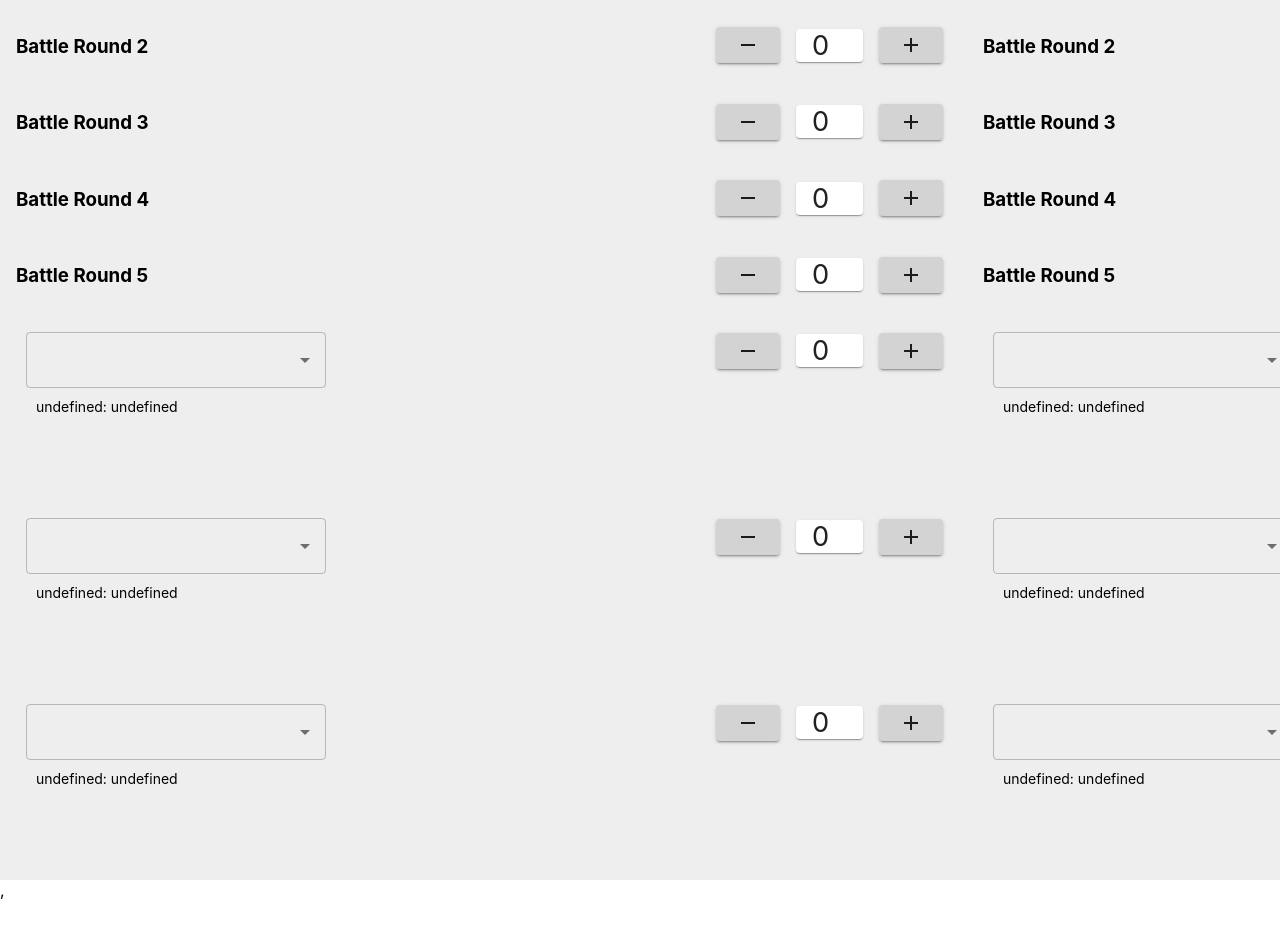
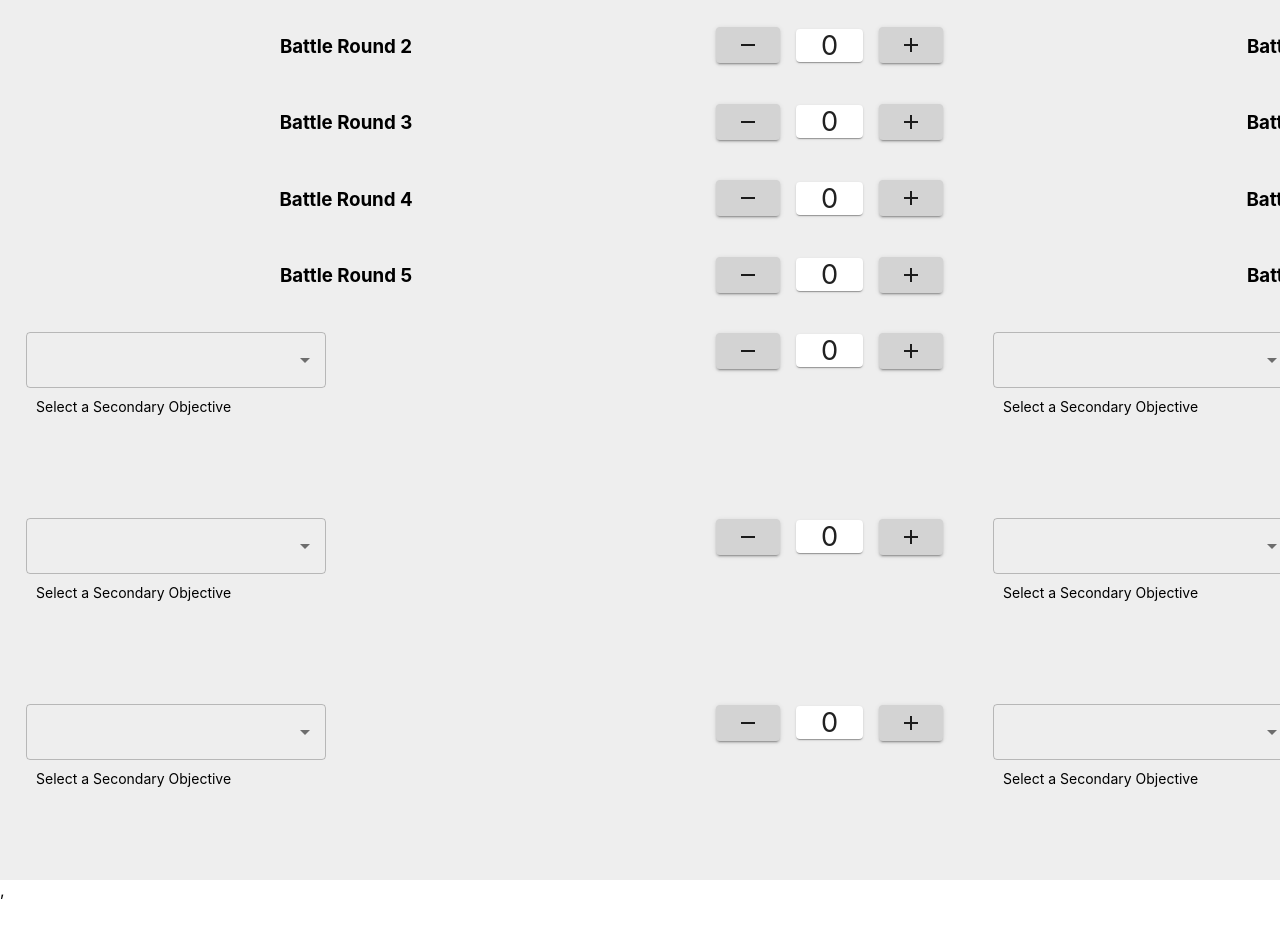
Before and after one commit to Gryphonne/warhammer-score, a React (Create React App) app: page / in a window 1280 px wide. Shown: the top 930 px of the page. Built offline with nearby package versions, Linux system fonts and the light colour scheme.

Commit message:
introducing total score scaffold

```diff
--- a/src/App.css
+++ b/src/App.css
@@ -15,7 +15,6 @@
   grid-template-columns: auto auto;
   padding: 0.5rem;
   grid-gap: 1rem;
-  text-align: left;
 }
 
 .total-score-container {
--- a/src/components/PrimaryScoreCounter.jsx
+++ b/src/components/PrimaryScoreCounter.jsx
@@ -4,10 +4,10 @@ import React, { useState } from 'react';
 import './scoreCounter.css';
 
 export function maxScore(score, setScore) {
-    if (score > 11) {
-        setScore = 12
+    if (score > 14) {
+        setScore = 15
     } else {
-        setScore(score + 4)
+        setScore(score + 5)
     };
 }
 
@@ -15,7 +15,7 @@ export function minScore(score, setScore) {
     if (score < 1) {
         setScore = 0
     } else {
-        setScore(score - 4)
+        setScore(score - 5)
     };
 }
 
--- a/src/components/SecondaryDropdown.jsx
+++ b/src/components/SecondaryDropdown.jsx
@@ -4,7 +4,7 @@ import Autocomplete from '@mui/material/Autocomplete';
 import './secondaryDropdown.css';
 
 export default function ControllableStates() {
-  const [mission, setMission] = useState('');
+  const [mission, setMission] = useState(null);
 
   return (
     <div className="mission-text">
@@ -19,7 +19,7 @@ export default function ControllableStates() {
           setMission(newMission);
         }}
       />
-      <div className="mission-text">{`${mission !== null ? `${mission.category}: ${mission.description}` : 'Select a Secondary Objective'}`}</div>
+      <div className="mission-text">{(mission !== null) ? `${mission.category} : ${mission.description}` : 'Select a Secondary Objective'}</div>
     </div>
   );
 }
--- /dev/null
+++ b/src/components/TotalScore.jsx
@@ -0,0 +1,4 @@
+import { Box, Button, Container, Paper } from '@mui/material';
+import { Add, Clear, Remove } from '@mui/icons-material';
+import React, { useState } from 'react';
+import './totalScore.css';
```
